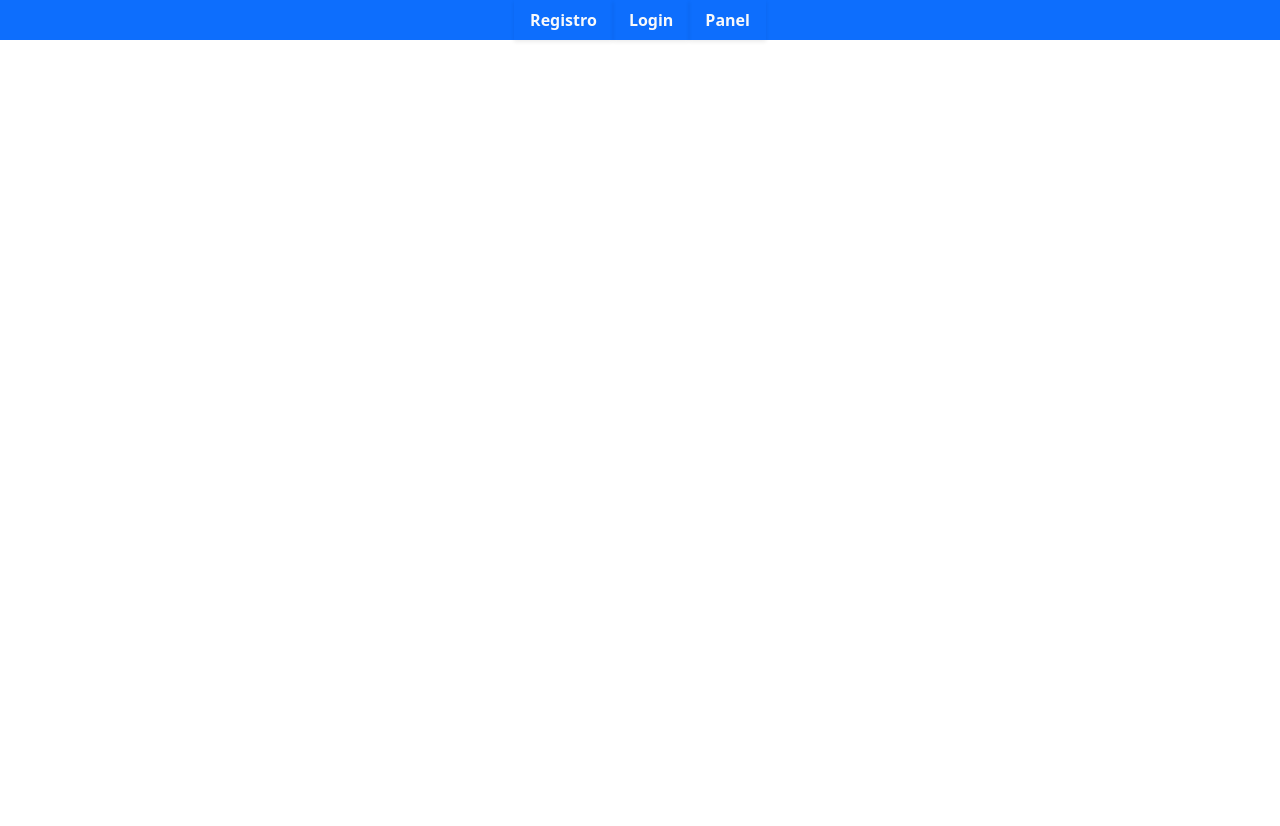
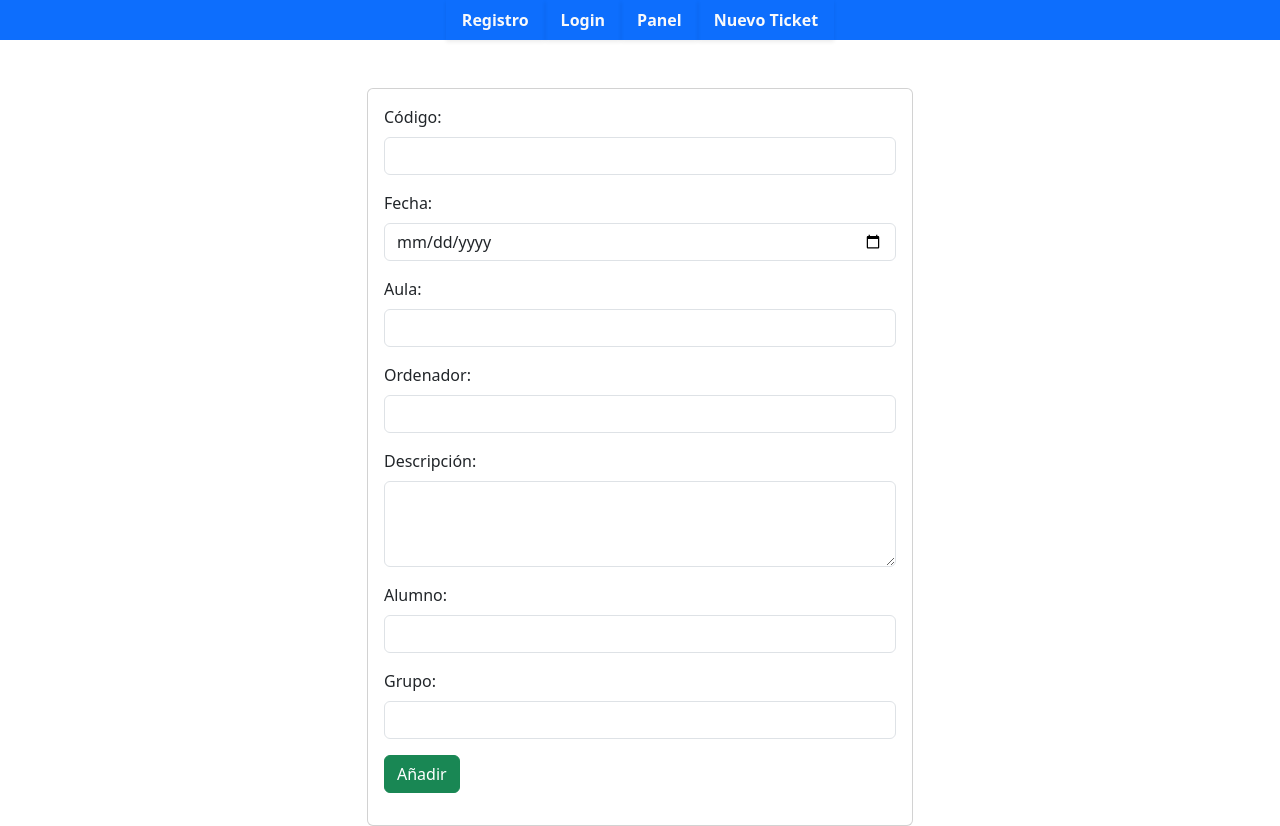
Before and after one commit to duenaspelaezgerard/ExamenUF4_GerardDuenasPelaez, a React (Vite) app: page /nuevo in a window 1280 px wide. Before the commit the page ends 800 px from the top, so only its background shows below. Built offline with nearby package versions, Linux system fonts and the light colour scheme; the HTML template or start-up script is replaced by a standard one.

Commit message:
borraryVistaTicket

```diff
--- a/src/App.jsx
+++ b/src/App.jsx
@@ -4,6 +4,7 @@ import Header from "./componentes/Header"
 import VistaPanel from './views/VistaPanel';
 import VistaLogin from './views/VistaLogin';
 import VistaRegistro from './views/VistaRegistro';
+import VistaNouTicket from './views/VistaNouTicket';
 
 function App() {
 
@@ -11,9 +12,10 @@ function App() {
     <Router>
       <Header></Header>
       <Routes>
-        <Route path="/panel" element={<VistaPanel />} />
+        <Route path="/" element={<VistaPanel />} />
         <Route path="/login" element={<VistaLogin />} />
         <Route path="/registro" element={<VistaRegistro />} />
+        <Route path="/nuevo" element={<VistaNouTicket />} />
       </Routes>
     </Router>
   )
--- a/src/componentes/Header.jsx
+++ b/src/componentes/Header.jsx
@@ -17,8 +17,13 @@ export default function Header () {
             </Link>
           </li>
           <li className="">
-            <Link to="/panel" className="nav-link text-light font-weight-bold shadow-sm px-3 py-2">
+            <Link to="/" className="nav-link text-light font-weight-bold shadow-sm px-3 py-2">
               Panel
+            </Link>
+          </li>
+          <li className="">
+            <Link to="/nuevo" className="nav-link text-light font-weight-bold shadow-sm px-3 py-2">
+              Nuevo Ticket
             </Link>
           </li>
         </ul>
--- a/src/componentes/TablaPendientes.jsx
+++ b/src/componentes/TablaPendientes.jsx
@@ -1,4 +1,5 @@
 import { useState, useEffect } from "react"
+import { useNavigate } from "react-router-dom"
 
 export default function TablaPendientes() {
     const [ pendientes, setPendientes] = useState([])
@@ -84,7 +85,7 @@ export default function TablaPendientes() {
                                     <i className="bi bi-chat-left-text"></i>
                                 </button>
                             </td>
-                            <td onClick={() => borrarTicket(pendiente.codigo)}>
+                            <td onClick={() => borrarTicket(pendiente.id)}>
                                 <button className="btn btn-danger" title="Eliminar ticket">
                                     <i className="bi bi-trash3"></i>
                                 </button>
--- a/src/componentes/TablaResueltos.jsx
+++ b/src/componentes/TablaResueltos.jsx
@@ -25,6 +25,7 @@ export default function TablaResueltos() {
     }, [])
 
     async function borrarTicket(id) {
+        console.log('id: ', id)
         try {
             const response = await fetch(`https://json-server-examen-gdp.vercel.app/ticketsResueltos/${id}`, { method: 'DELETE' })
 
@@ -32,7 +33,7 @@ export default function TablaResueltos() {
                 throw new Error('Error al borrar');
             }
 
-            setPendientes(prevdades => prevdades.filter(dato => dato.id !== id));
+            setResueltos(prevdades => prevdades.filter(dato => dato.id !== id));
 
         } catch (error) {
             console.error('Error fetching data:', error);
@@ -74,7 +75,7 @@ export default function TablaResueltos() {
                                     <i className="bi bi-chat-left-text"></i>
                                 </button>
                             </td>
-                            <td onClick={() => borrarTicket(resuelto.codigo)}>
+                            <td onClick={() => borrarTicket(resuelto.id)}>
                                 <button className="btn btn-danger" title="Eliminar ticket">
                                     <i className="bi bi-trash3"></i>
                                 </button>
--- a/src/views/VistaLogin.jsx
+++ b/src/views/VistaLogin.jsx
@@ -6,7 +6,7 @@ export default function VistaLogin() {
                 <h1 className="text-center mt-3 mb-5">Iniciar Sesión</h1>
                 <div className="card">
                     <div className="card-body">
-                    <form action="proyectos.html">
+                    <form action="">
                         <div className="mb-3">
                         <label for="InputEmail1" className="form-label">Email:</label>
                         <input id="email" type="text" className="form-control" aria-describedby="emailHelp" />
--- /dev/null
+++ b/src/views/VistaNouTicket.jsx
@@ -0,0 +1,46 @@
+import { useNavigate } from "react-router-dom"
+
+export default function VistaNouTicket() {
+
+    return (
+        <div className="container mt-5">
+            <div className="row justify-content-center">
+                <div className="col-md-6">
+                    <div className="card">
+                        <div className="card-body">
+                        <form action="">
+                            <div className="mb-3">
+                                <label for="codigoTicket" className="form-label">Código: </label>
+                                <input type="text" className="form-control mb-3" id="codigo" />
+
+                                <label for="fecha" className="form-label">Fecha: </label>
+                                <input type="date" className="form-control mb-3" id="fecha" />
+
+                                <label for="aula" className="form-label">Aula: </label>
+                                <input type="text" className="form-control mb-3" id="aula" />
+
+                                <label for="ordenador" className="form-label">Ordenador: </label>
+                                <input type="text" className="form-control mb-3" id="ordenador" />
+
+                                <label for="descripcion" className="form-label">Descripción: </label>
+                                <textarea className="form-control mb-3" id="descripcion" rows="3"></textarea>
+
+                                <label for="alumno" className="form-label">Alumno: </label>
+                                <input type="text" className="form-control mb-3" id="alumno" />
+
+                                <label for="grupo" className="form-label">Grupo: </label>
+                                <input type="text" className="form-control mb-3" id="grupo" />
+
+                                <div className="d-flex align-items-center">
+                                    <button id="btnAñadirTicket" className="btn btn-success me-2">Añadir</button>
+                                    <div className="ms-2"></div>
+                                </div>
+                            </div>
+                        </form>
+                        </div>
+                    </div>
+                </div>
+            </div>
+        </div>
+    )
+}
```
Also changed, not shown: src/views/VistaCartas.jsx (deleted, +0 -55 lines), src/views/VistaPanel.jsx (line endings or trailing spaces).
